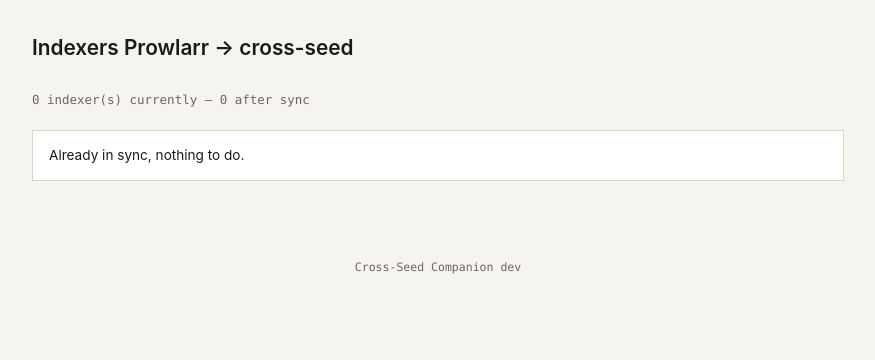
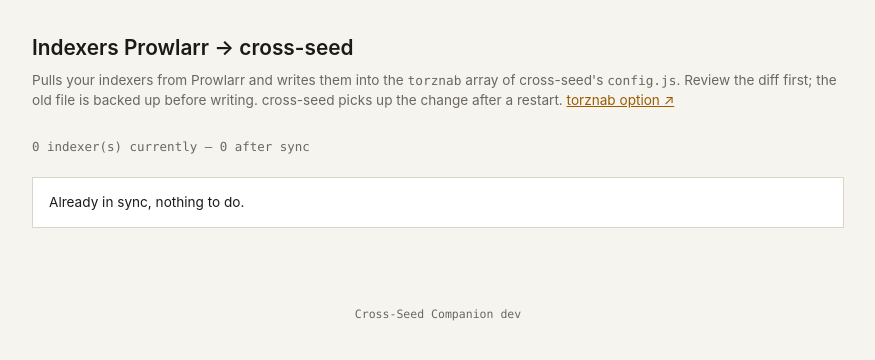
Before and after one commit to exoenjoi/cross-seed-companion, a FastAPI app: template app/templates/sync.html in a window 1280 px wide. Shown: the part 49-409 px from the top of the page, without its empty margins (202-1077 px from the left). Run offline with FastAPI, Linux system fonts and the light colour scheme; the template is opened without the code that fills it, so the values that code supplies are empty; parts of the project's set-up code (start-up, migrations or seed data) failed here and were passed over.

Commit message:
feat: add a short intro under each page title (docs links on /sync and /actions)
Co-Authored-By: Claude Opus 5.5 <noreply@anthropic.com>

```diff
--- a/app/templates/actions.html
+++ b/app/templates/actions.html
@@ -1,6 +1,7 @@
 {% extends "base.html" %}
 {% block content %}
 <h1 class="page-title">cross-seed actions</h1>
+<p class="page-intro">Triggers cross-seed jobs through its HTTP API (search, RSS, inject, cleanup…). The badge shows whether the API is reachable. <a href="https://www.cross-seed.org/docs/reference/api" target="_blank" rel="noopener">API reference ↗</a></p>
 
 <div id="ping-badge" aria-live="polite" hx-get="/actions/ping" hx-trigger="load, every 15s" hx-swap="innerHTML">
   {% include "_ping_badge.html" %}
--- a/app/templates/added.html
+++ b/app/templates/added.html
@@ -2,6 +2,7 @@
 {% extends "base.html" %}
 {% block content %}
 <h1 class="page-title">Torrents added by cross-seed</h1>
+<p class="page-intro">Torrents cross-seed found a match for and injected into your client, read from its logs, with counters and top trackers.</p>
 
 <div class="log-controls">
   <input type="text" id="added-search" class="log-filter" placeholder="Search by name...">
--- a/app/templates/base.html
+++ b/app/templates/base.html
@@ -100,6 +100,14 @@
       font-weight: 600;
       margin: 0 0 1.75rem;
     }
+    h1.page-title:has(+ .page-intro) { margin-bottom: 0.4rem; }
+    .page-intro {
+      color: var(--fg-dim);
+      font-size: 0.85rem;
+      margin: 0 0 1.75rem;
+    }
+    .page-intro a { color: var(--accent); }
+    .page-intro code { font-family: var(--mono); font-size: 0.8rem; }
     .table-scroll {
       overflow-x: auto;
     }
--- a/app/templates/logs.html
+++ b/app/templates/logs.html
@@ -4,6 +4,7 @@
   cross-seed logs
   {% if selected_day == "current" %}(live){% else %}— {{ selected_day }}{% endif %}
 </h1>
+<p class="page-intro">cross-seed's log files: today's file live, earlier days from the rotated files. Narrow down with the level chips and the filter.</p>
 
 <div class="log-controls">
   <select id="log-day-select" class="log-day-select">
--- a/app/templates/sync.html
+++ b/app/templates/sync.html
@@ -1,6 +1,7 @@
 {% extends "base.html" %}
 {% block content %}
 <h1 class="page-title">Indexers Prowlarr → cross-seed</h1>
+<p class="page-intro">Pulls your indexers from Prowlarr and writes them into the <code>torznab</code> array of cross-seed's <code>config.js</code>. Review the diff first; the old file is backed up before writing. cross-seed picks up the change after a restart. <a href="https://www.cross-seed.org/docs/basics/options#torznab" target="_blank" rel="noopener">torznab option ↗</a></p>
 <div id="sync-result" aria-live="polite">
   {% include "_sync_result.html" %}
 </div>
```
